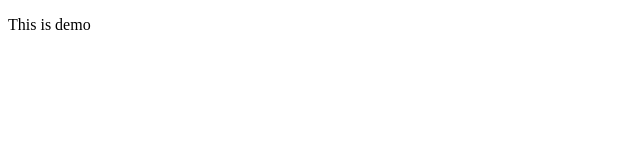
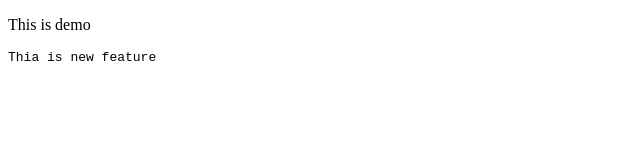
Before and after one commit to GautamPince/aagitdemo, a plain HTML site: page index.html in a window 1280 px wide. Shown: the whole page, without its empty margins (0-640 px from the left). Drawn offline with Linux system fonts and the light colour scheme.

Commit message:
adding new line in index.html

```diff
--- a/index.html
+++ b/index.html
@@ -7,5 +7,6 @@
 </head>
 <body>
     <p>This is demo </p>
+    <pre>Thia is new feature</pre>
 </body>
 </html>
```
